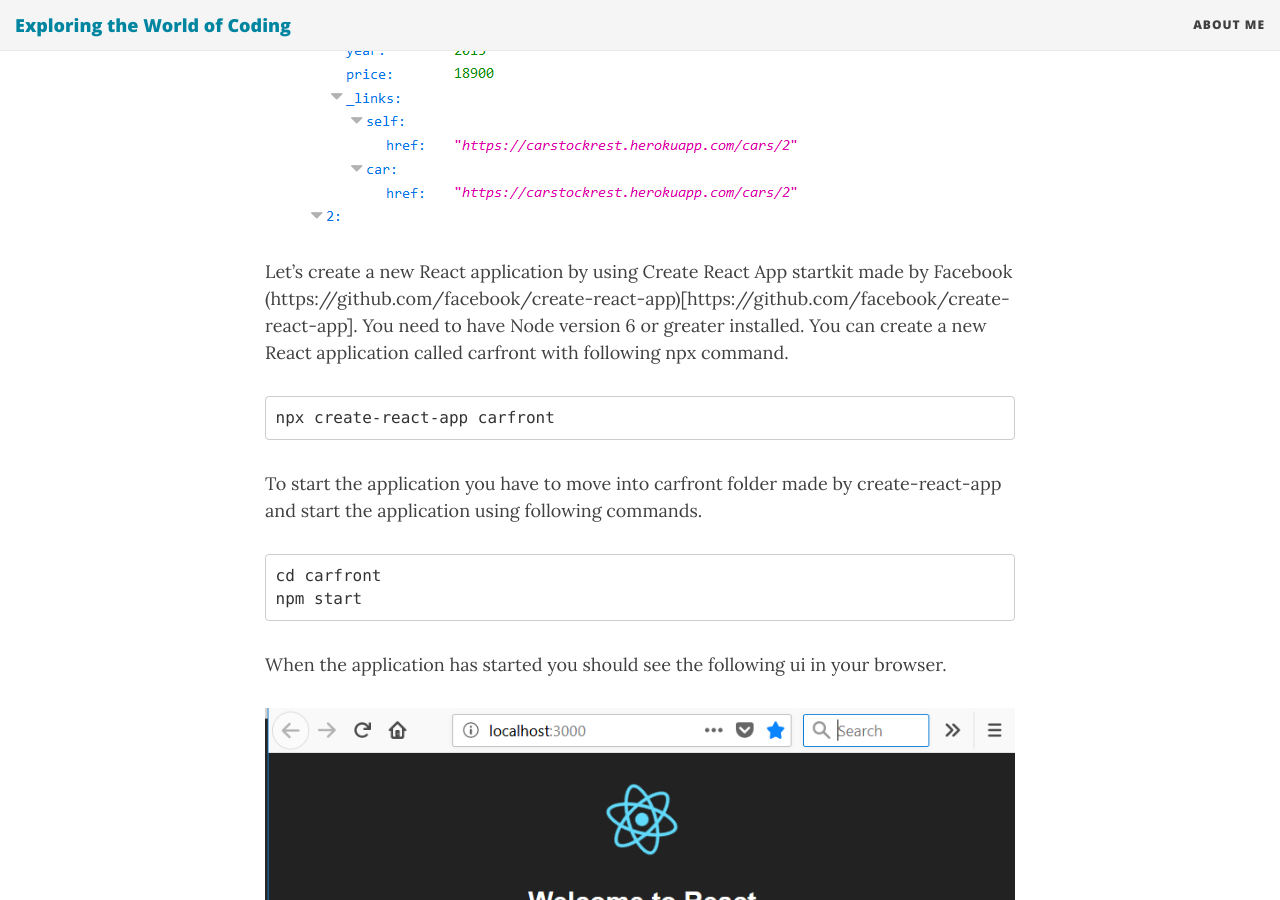
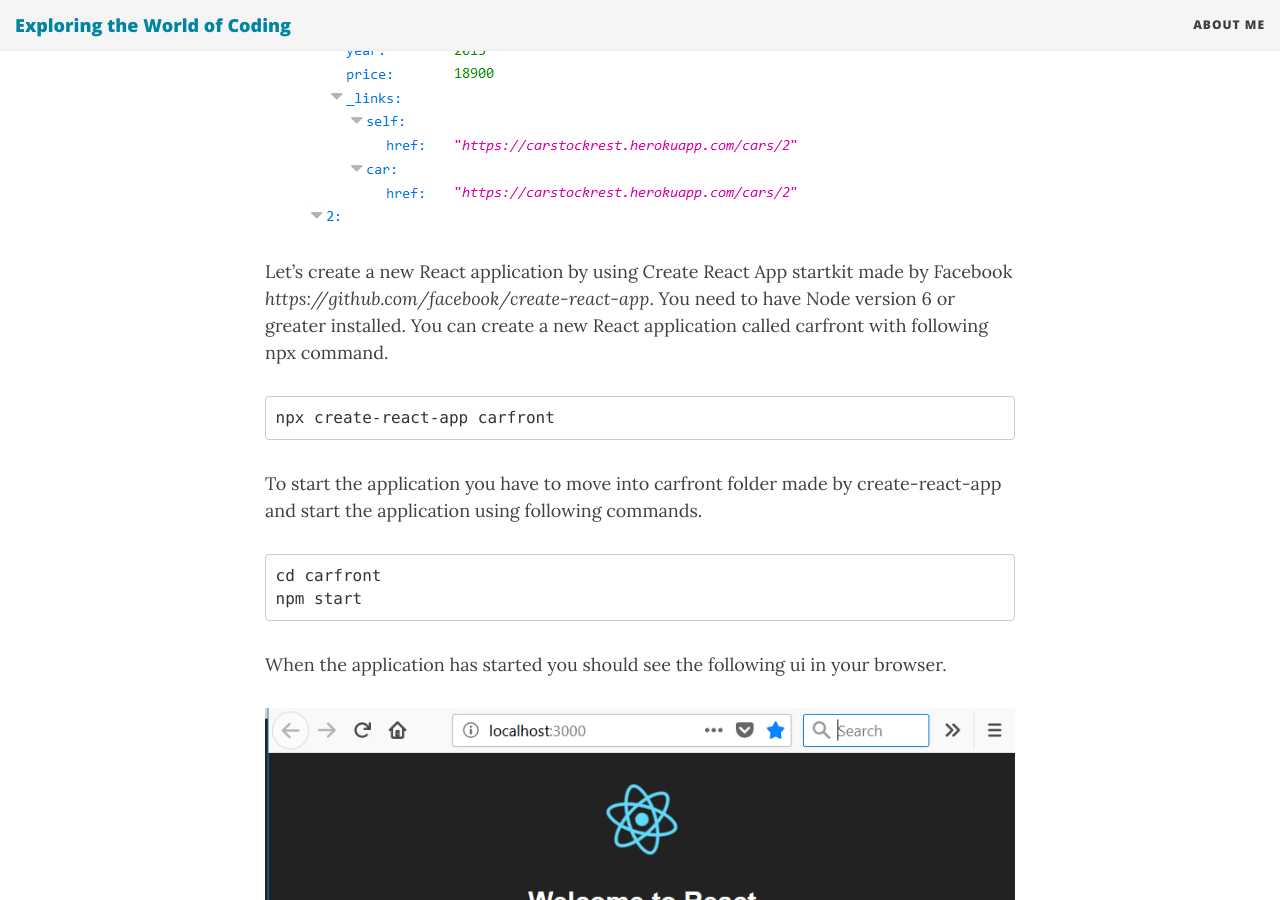
Before and after one commit to juhahinkula/juhahinkula.github.io, a Jekyll site: the page built from _posts/2018-09-21-react-tutorial.markdown, in a window 1280 px wide and 900 px high, scrolled down 1041 px. Built offline with Jekyll 4.4.1, drawn with Linux system fonts in a browser that asks for light colours; nearby versions of some CDN libraries; comment, search, counter and statistics services are not loaded; some of the changed lines change nothing that is shown.

Commit message:
modifications to post

```diff
--- a/_posts/2018-09-21-react-tutorial.markdown
+++ b/_posts/2018-09-21-react-tutorial.markdown
@@ -10,7 +10,7 @@ The REST API has */cars* endpoint that can be used to get all cars from the data
 
 ![screenshot]({{ site.baseurl }}/img/carlist.PNG)
 
-Let's create a new React application by using Create React App startkit made by Facebook (https://github.com/facebook/create-react-app)[https://github.com/facebook/create-react-app]. You need to have Node version 6 or greater installed. You can create a new React application called carfront with following npx command.
+Let's create a new React application by using Create React App startkit made by Facebook *https://github.com/facebook/create-react-app*. You need to have Node version 6 or greater installed. You can create a new React application called carfront with following npx command.
 
 {% highlight xml %}
 npx create-react-app carfront
```
